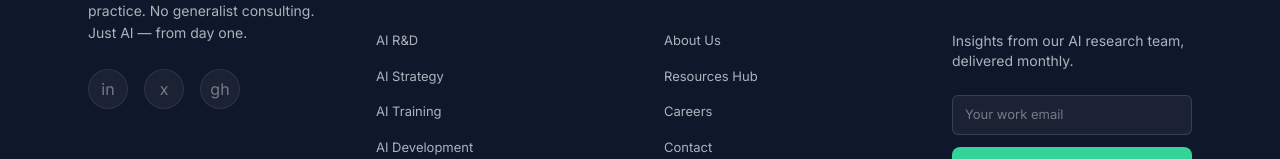
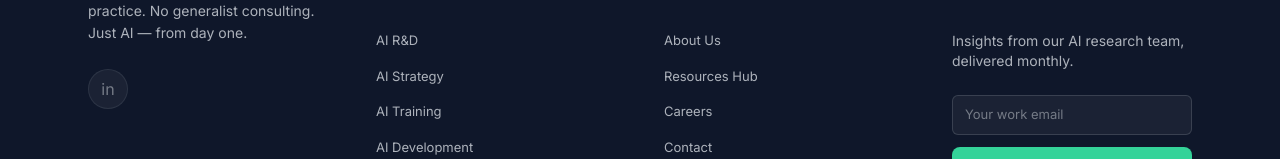
Before and after one commit to pinnaclecube/venakan-website, a React (Vite) app: page / in a window 1280 px wide. Shown: the part 4832-4991 px from the top of the page. Built offline with nearby package versions, Linux system fonts and the light colour scheme.

Commit message:
Footer: keep only LinkedIn social icon, wire to company page
Remove the X and GitHub icons; point LinkedIn to
https://www.linkedin.com/company/venakan/ with target/rel/aria-label;
fix hover to use green tokens (the old blue-* vars don't exist)

```diff
--- a/src/components/layout/Footer.tsx
+++ b/src/components/layout/Footer.tsx
@@ -31,14 +31,14 @@ export function Footer() {
               Built exclusively for AI. No legacy IT practice. No generalist consulting. Just AI &mdash; from day one.
             </p>
             <div className="flex gap-4">
-              <a href="#" className="w-10 h-10 rounded-full border flex items-center justify-center transition-all bg-[rgba(255,255,255,0.05)] border-[var(--border)] text-[var(--text-3)] hover:bg-[var(--blue-dim)] hover:border-[var(--blue-border)] hover:text-[#34D399]">
+              <a
+                href="https://www.linkedin.com/company/venakan/"
+                target="_blank"
+                rel="noreferrer"
+                aria-label="Venakan on LinkedIn"
+                className="w-10 h-10 rounded-full border flex items-center justify-center transition-all bg-[rgba(255,255,255,0.05)] border-[var(--border)] text-[var(--text-3)] hover:bg-[var(--green-dim)] hover:border-[var(--green-border)] hover:text-[#34D399]"
+              >
                 in
-              </a>
-              <a href="#" className="w-10 h-10 rounded-full border flex items-center justify-center transition-all bg-[rgba(255,255,255,0.05)] border-[var(--border)] text-[var(--text-3)] hover:bg-[var(--blue-dim)] hover:border-[var(--blue-border)] hover:text-[#34D399]">
-                x
-              </a>
-              <a href="#" className="w-10 h-10 rounded-full border flex items-center justify-center transition-all bg-[rgba(255,255,255,0.05)] border-[var(--border)] text-[var(--text-3)] hover:bg-[var(--blue-dim)] hover:border-[var(--blue-border)] hover:text-[#34D399]">
-                gh
               </a>
             </div>
           </div>
```
